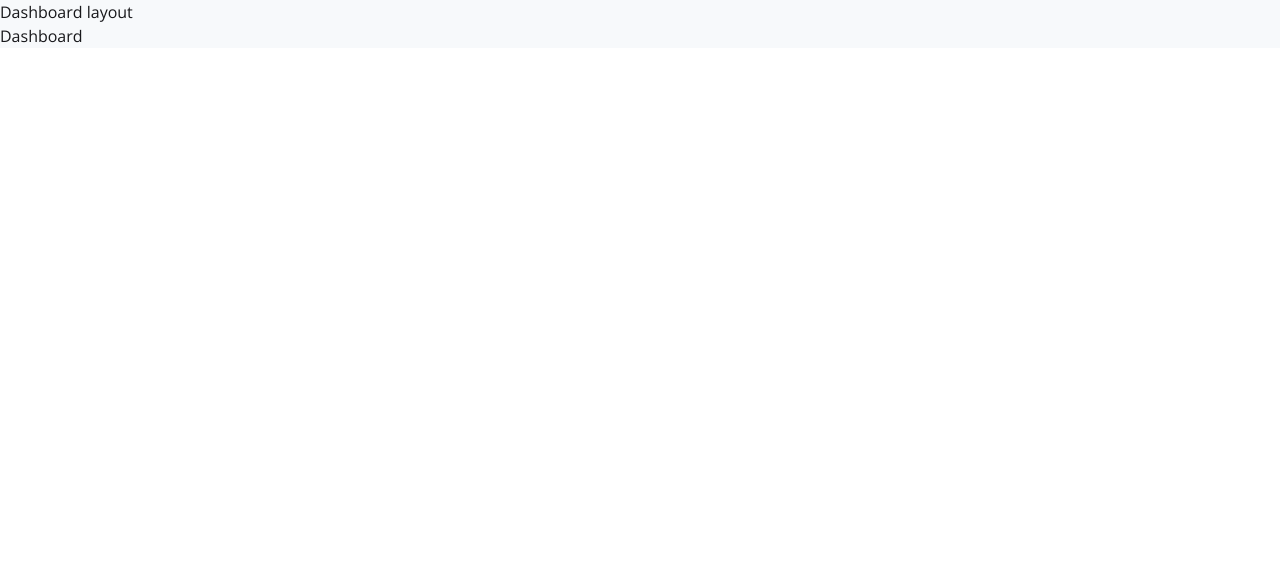
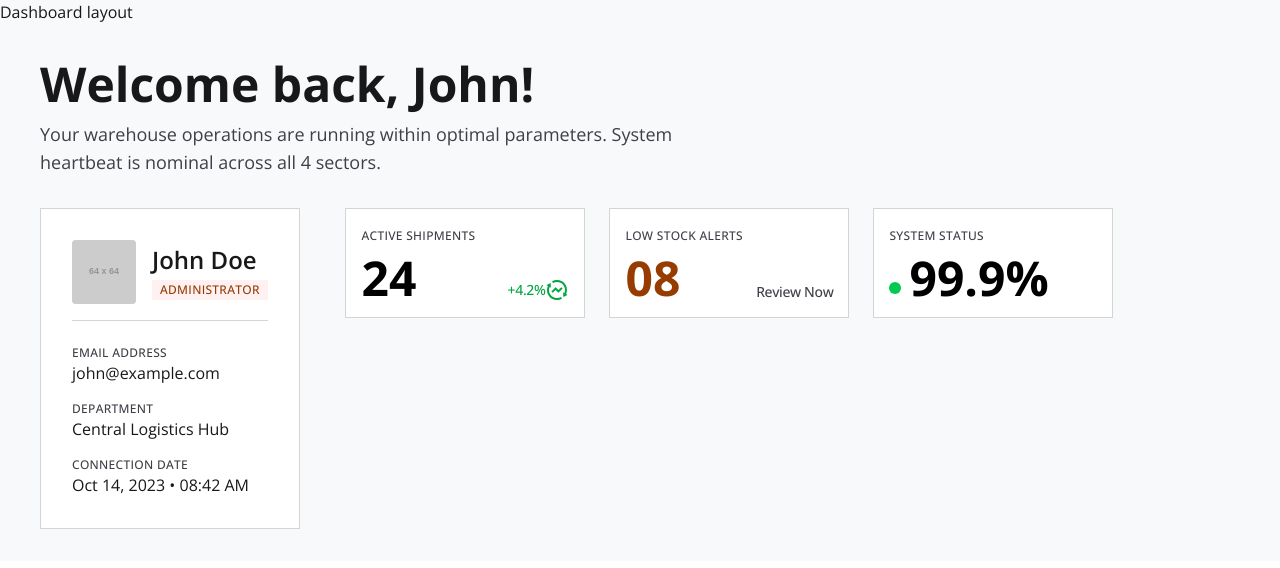
Before and after one commit to ayoub-jabiri/warehouse, a Next.js app: page /dashboard in a window 1280 px wide. Shown: the top 568 px of the page. Built offline with nearby package versions, Linux system fonts and the light colour scheme.

Commit message:
Finished the dashboard page ui

```diff
--- a/app/(dashboard)/dashboard/page.tsx
+++ b/app/(dashboard)/dashboard/page.tsx
@@ -1,7 +1,141 @@
+import { RiExchangeFundsLine } from "@remixicon/react";
+
 export default function Dashboard() {
     return (
-        <div>
-            <h1>Dashboard</h1>
+        <div className=" py-8 inline-flex flex-col justify-start items-start gap-y-8">
+            <section className="self-stretch flex flex-col justify-start items-start gap-2">
+                <div className="self-stretch flex flex-col justify-start items-start">
+                    <h1 className="self-stretch justify-center text-zinc-900 text-5xl font-bold leading-[56px]">
+                        Welcome back, John!
+                    </h1>
+                </div>
+                <div className="flex flex-col justify-start items-start">
+                    <div className="justify-center text-zinc-700 text-lg font-normal leading-7">
+                        Your warehouse operations are running within optimal
+                        parameters. System
+                        <br />
+                        heartbeat is nominal across all 4 sectors.
+                    </div>
+                </div>
+            </section>
+            <section className="w-full grid grid-cols-12 gap-5">
+                <div className="col-span-12 lg:col-span-3 p-8 bg-white outline outline-1 outline-offset-[-1px] outline-neutral-300 inline-flex flex-col justify-start items-start gap-6">
+                    <div className="self-stretch pb-4 border-b border-neutral-300 inline-flex justify-start items-center gap-4">
+                        <div className="size-16 bg-gray-200 rounded-sm flex justify-center items-center overflow-hidden">
+                            <img
+                                className="flex-1 self-stretch relative"
+                                src="https://placehold.co/64x64"
+                            />
+                        </div>
+                        <div className="size- inline-flex flex-col justify-start items-start gap-1">
+                            <div className="self-stretch flex flex-col justify-start items-start">
+                                <div className="justify-center text-zinc-900 text-2xl font-semibold leading-8">
+                                    John Doe
+                                </div>
+                            </div>
+                            <div className="size- px-2 py-0.5 bg-rose-200/30 inline-flex justify-start items-start">
+                                <div className="justify-center text-amber-800 text-xs font-medium leading-4 tracking-wide">
+                                    ADMINISTRATOR
+                                </div>
+                            </div>
+                        </div>
+                    </div>
+                    <div className="self-stretch flex flex-col justify-start items-start gap-4">
+                        <div className="self-stretch flex flex-col justify-start items-start">
+                            <div className="self-stretch flex flex-col justify-start items-start">
+                                <div className="self-stretch justify-center text-zinc-700 text-xs font-medium uppercase leading-4 tracking-wide">
+                                    EMAIL ADDRESS
+                                </div>
+                            </div>
+                            <div className="self-stretch flex flex-col justify-start items-start">
+                                <div className="self-stretch justify-center text-zinc-900 text-base font-normal leading-6">
+                                    john@example.com
+                                </div>
+                            </div>
+                        </div>
+                        <div className="self-stretch flex flex-col justify-start items-start">
+                            <div className="self-stretch flex flex-col justify-start items-start">
+                                <div className="self-stretch justify-center text-zinc-700 text-xs font-medium uppercase leading-4 tracking-wide">
+                                    DEPARTMENT
+                                </div>
+                            </div>
+                            <div className="self-stretch flex flex-col justify-start items-start">
+                                <div className="self-stretch justify-center text-zinc-900 text-base font-normal leading-6">
+                                    Central Logistics Hub
+                                </div>
+                            </div>
+                        </div>
+                        <div className="self-stretch flex flex-col justify-start items-start">
+                            <div className="self-stretch flex flex-col justify-start items-start">
+                                <div className="self-stretch justify-center text-zinc-700 text-xs font-medium uppercase leading-4 tracking-wide">
+                                    CONNECTION DATE
+                                </div>
+                            </div>
+                            <div className="self-stretch flex flex-col justify-start items-start">
+                                <div className="self-stretch justify-center text-zinc-900 text-base font-normal leading-6">
+                                    Oct 14, 2023 • 08:42 AM
+                                </div>
+                            </div>
+                        </div>
+                    </div>
+                </div>
+                <div className="col-span-12 lg:col-span-9 inline-flex flex-col justify-start items-start gap-6">
+                    <div className="self-stretch inline-flex max-sm:flex-col justify-center items-start gap-6">
+                        <div className="max-lg:w-full w-60 px-4 pt-5 pb-4 bg-white outline outline-1 outline-offset-[-1px] outline-neutral-300 inline-flex flex-col justify-start items-start gap-2.5">
+                            <div className="justify-center text-zinc-700 text-xs font-medium uppercase leading-4 tracking-wide">
+                                ACTIVE SHIPMENTS
+                            </div>
+                            <div className="self-stretch inline-flex justify-between items-end">
+                                <div className="size- inline-flex flex-col justify-start items-start">
+                                    <div className="justify-center text-black text-5xl font-bold leading-[48px]">
+                                        24
+                                    </div>
+                                </div>
+                                <div className="size- flex justify-start items-center">
+                                    <div className="justify-center text-green-600 text-sm font-medium leading-5 tracking-tight">
+                                        +4.2%
+                                    </div>
+                                    <div className="size- inline-flex flex-col justify-start items-start">
+                                        <RiExchangeFundsLine className=" text-green-600" />
+                                    </div>
+                                </div>
+                            </div>
+                        </div>
+                        <div className="max-lg:w-full w-60 px-4 pt-5 pb-4 bg-white outline outline-1 outline-offset-[-1px] outline-neutral-300 inline-flex flex-col justify-start items-start gap-2.5">
+                            <div className="justify-center text-zinc-700 text-xs font-medium uppercase leading-4 tracking-wide">
+                                LOW STOCK ALERTS
+                            </div>
+                            <div className="self-stretch inline-flex justify-between items-end">
+                                <div className="size- inline-flex flex-col justify-start items-start">
+                                    <div className="justify-center text-amber-800 text-5xl font-bold leading-[48px]">
+                                        08
+                                    </div>
+                                </div>
+                                <div className="size- inline-flex flex-col justify-start items-start">
+                                    <div className="justify-center text-zinc-700 text-sm font-medium leading-5 tracking-tight">
+                                        Review Now
+                                    </div>
+                                </div>
+                            </div>
+                        </div>
+                        <div className="max-lg:w-full w-60 px-4 pt-5 pb-4 bg-white outline outline-1 outline-offset-[-1px] outline-neutral-300 inline-flex flex-col justify-start items-start gap-2.5">
+                            <div className="justify-center text-zinc-700 text-xs font-medium uppercase leading-4 tracking-wide">
+                                SYSTEM STATUS
+                            </div>
+                            <div className="self-stretch inline-flex justify-start items-end gap-2">
+                                <div className="w-3 h-5 pb-2 inline-flex flex-col justify-start items-start">
+                                    <div className="size-3 bg-green-500 rounded-xl" />
+                                </div>
+                                <div className="size- inline-flex flex-col justify-start items-start">
+                                    <div className="justify-center text-black text-5xl font-bold leading-[48px]">
+                                        99.9%
+                                    </div>
+                                </div>
+                            </div>
+                        </div>
+                    </div>
+                </div>
+            </section>
         </div>
     );
 }
--- a/app/(dashboard)/layout.tsx
+++ b/app/(dashboard)/layout.tsx
@@ -6,7 +6,7 @@ export default function DashboardLayout({
     return (
         <div>
             <h1>Dashboard layout</h1>
-            {children}
+            <main className="px-10">{children}</main>
         </div>
     );
 }
```
